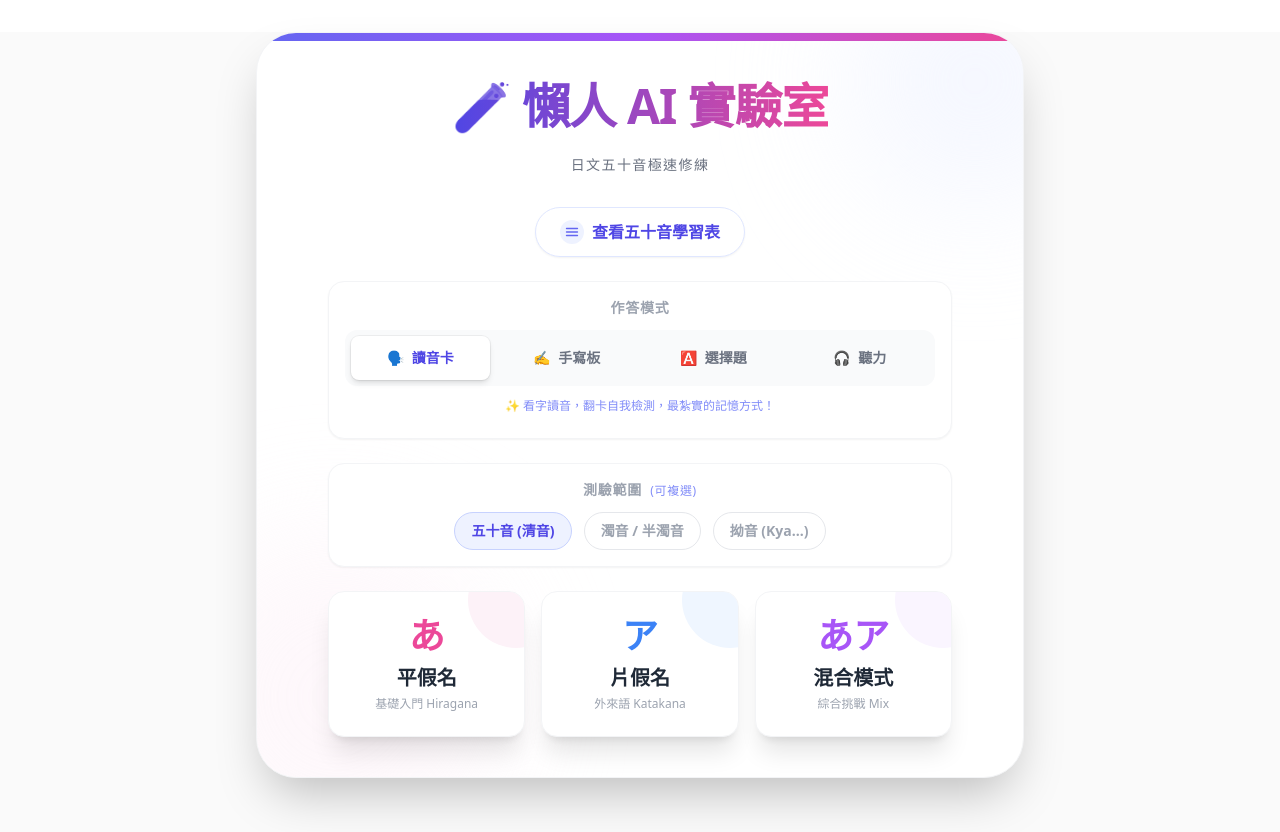
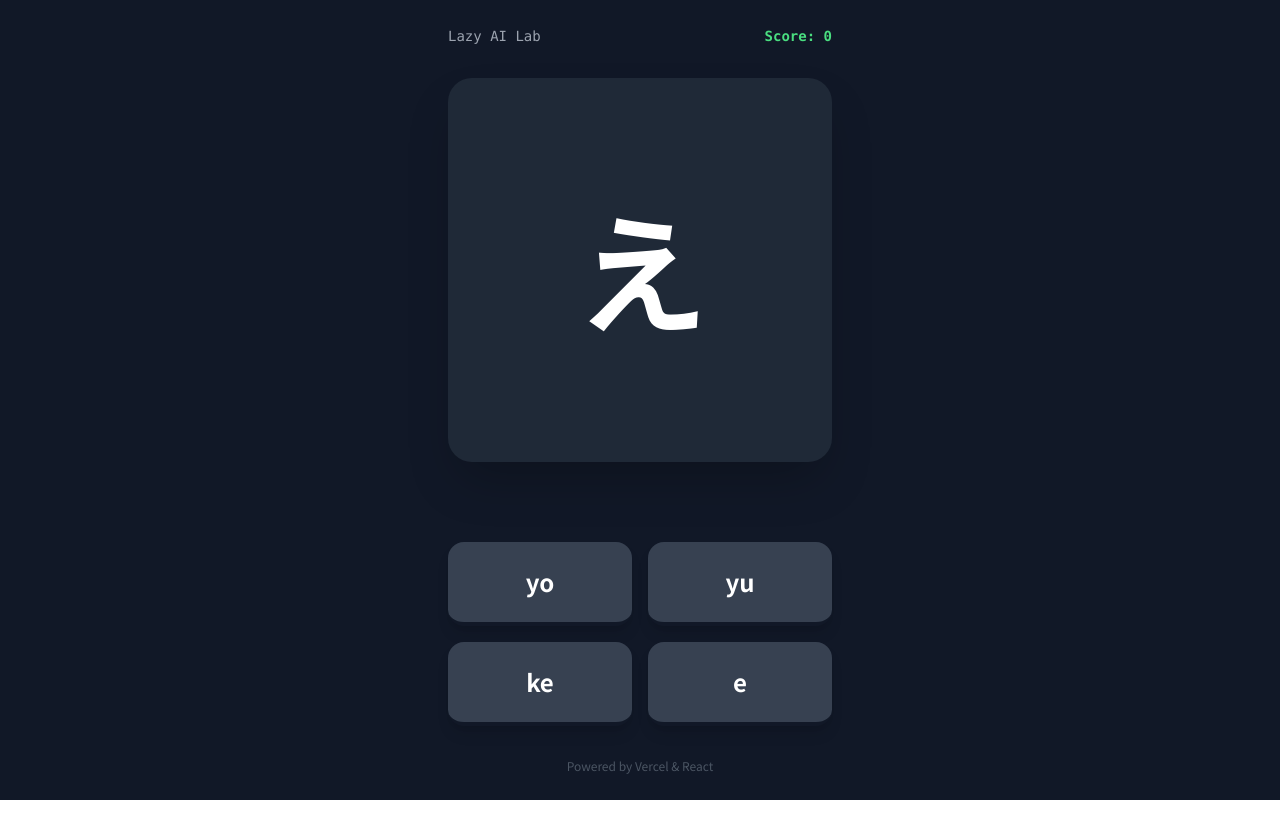
Before and after one commit to chiuhuang0415/lazy-boss-ai-japanese-app, a React (Vite) app: page / in a window 1280 px wide. After the commit the page ends 800 px from the top, so only its background shows below. Built offline with nearby package versions, Linux system fonts and the light colour scheme; no server answers.

Commit message:
Update App.tsx

```diff
--- a/App.tsx
+++ b/App.tsx
@@ -1,83 +1,113 @@
-import React, { useState } from 'react';
-import MainMenu from './components/MainMenu';
-import QuizBoard from './components/QuizBoard';
-import ResultScreen from './components/ResultScreen';
-import KanaChart from './components/KanaChart';
-import { ViewState, QuizResult, QuizSettings, KanaType, KanaCategory, QuizMode } from './types';
+import { useState, useEffect } from 'react';
 
-const App: React.FC = () => {
-  const [view, setView] = useState<ViewState>(ViewState.MENU);
-  // Default Settings
-  const [settings, setSettings] = useState<QuizSettings>({
-      kanaType: KanaType.HIRAGANA,
-      categories: [KanaCategory.SEION],
-      mode: QuizMode.CHOICE
-  });
-  const [lastResult, setLastResult] = useState<QuizResult | null>(null);
+// ------------------------------------------
+// 1. 資料區：直接把 50 音資料放在這裡，不依賴外部檔案
+// ------------------------------------------
+const KANA_DATA = [
+  { hiragana: 'あ', romaji: 'a' }, { hiragana: 'い', romaji: 'i' }, { hiragana: 'う', romaji: 'u' }, { hiragana: 'え', romaji: 'e' }, { hiragana: 'お', romaji: 'o' },
+  { hiragana: 'か', romaji: 'ka' }, { hiragana: 'き', romaji: 'ki' }, { hiragana: 'く', romaji: 'ku' }, { hiragana: 'け', romaji: 'ke' }, { hiragana: 'こ', romaji: 'ko' },
+  { hiragana: 'さ', romaji: 'sa' }, { hiragana: 'し', romaji: 'shi' }, { hiragana: 'す', romaji: 'su' }, { hiragana: 'せ', romaji: 'se' }, { hiragana: 'そ', romaji: 'so' },
+  { hiragana: 'た', romaji: 'ta' }, { hiragana: 'ち', romaji: 'chi' }, { hiragana: 'つ', romaji: 'tsu' }, { hiragana: 'て', romaji: 'te' }, { hiragana: 'と', romaji: 'to' },
+  { hiragana: 'な', romaji: 'na' }, { hiragana: 'に', romaji: 'ni' }, { hiragana: 'ぬ', romaji: 'nu' }, { hiragana: 'ね', romaji: 'ne' }, { hiragana: 'の', romaji: 'no' },
+  { hiragana: 'は', romaji: 'ha' }, { hiragana: 'ひ', romaji: 'hi' }, { hiragana: 'ふ', romaji: 'fu' }, { hiragana: 'へ', romaji: 'he' }, { hiragana: 'ほ', romaji: 'ho' },
+  { hiragana: 'ま', romaji: 'ma' }, { hiragana: 'み', romaji: 'mi' }, { hiragana: 'む', romaji: 'mu' }, { hiragana: 'め', romaji: 'me' }, { hiragana: 'も', romaji: 'mo' },
+  { hiragana: 'や', romaji: 'ya' }, { hiragana: 'ゆ', romaji: 'yu' }, { hiragana: 'よ', romaji: 'yo' },
+  { hiragana: 'ら', romaji: 'ra' }, { hiragana: 'り', romaji: 'ri' }, { hiragana: 'る', romaji: 'ru' }, { hiragana: 'れ', romaji: 're' }, { hiragana: 'ろ', romaji: 'ro' },
+  { hiragana: 'わ', romaji: 'wa' }, { hiragana: 'を', romaji: 'wo' }, { hiragana: 'ん', romaji: 'n' }
+];
 
-  const handleStart = (newSettings: QuizSettings) => {
-    setSettings(newSettings);
-    setView(ViewState.QUIZ);
+// ------------------------------------------
+// 2. 主程式區：完全獨立運作，不需要 AI，不需要 API Key
+// ------------------------------------------
+export default function App() {
+  // 遊戲狀態
+  const [current, setCurrent] = useState(KANA_DATA[0]);
+  const [options, setOptions] = useState<any[]>([]);
+  const [score, setScore] = useState(0);
+  const [msg, setMsg] = useState('');
+  const [shake, setShake] = useState(false);
+
+  // 出題邏輯：隨機選一題，並湊 3 個錯誤答案
+  const nextQuestion = () => {
+    const answer = KANA_DATA[Math.floor(Math.random() * KANA_DATA.length)];
+    let opts = [answer];
+    while (opts.length < 4) {
+      const wrong = KANA_DATA[Math.floor(Math.random() * KANA_DATA.length)];
+      // 確保選項不重複
+      if (!opts.find(o => o.romaji === wrong.romaji)) {
+        opts.push(wrong);
+      }
+    }
+    // 打亂選項順序
+    setOptions(opts.sort(() => Math.random() - 0.5));
+    setCurrent(answer);
+    setMsg('');
+    setShake(false);
   };
 
-  const handleComplete = (result: QuizResult) => {
-    setLastResult(result);
-    setView(ViewState.RESULT);
+  // 程式一啟動就出第一題
+  useEffect(() => {
+    nextQuestion();
+  }, []);
+
+  // 處理回答
+  const handleGuess = (romaji: string) => {
+    if (romaji === current.romaji) {
+      setScore(s => s + 1);
+      setMsg('✨ CORRECT! (正解)');
+      // 0.5 秒後自動下一題
+      setTimeout(nextQuestion, 500);
+    } else {
+      setMsg(`❌ 錯囉！答案是 ${current.romaji}`);
+      setShake(true);
+      // 手機震動
+      if (navigator.vibrate) navigator.vibrate(200);
+    }
   };
 
-  const handleExit = () => {
-     setView(ViewState.MENU);
-  };
+  // ------------------------------------------
+  // 3. 畫面區：黑底白字極簡風
+  // ------------------------------------------
+  return (
+    <div className="min-h-screen bg-gray-900 text-white flex flex-col items-center justify-center p-4">
+      <div className="w-full max-w-sm">
+        {/* 頂部資訊 */}
+        <div className="flex justify-between mb-8 text-gray-400 font-mono text-sm">
+          <span>Lazy AI Lab</span>
+          <span className="text-green-400 font-bold">Score: {score}</span>
+        </div>
 
-  const handleRetry = () => {
-    setView(ViewState.QUIZ);
-  };
+        {/* 大大的題目卡片 */}
+        <div className={`
+          bg-gray-800 rounded-3xl aspect-square flex items-center justify-center mb-6
+          border-4 transition-all duration-100 shadow-2xl
+          ${shake ? 'border-red-500 translate-x-1' : 'border-transparent'}
+        `}>
+          <span className="text-9xl font-bold select-none">{current.hiragana}</span>
+        </div>
 
-  const handleHome = () => {
-    setView(ViewState.MENU);
-  };
+        {/* 提示訊息 */}
+        <div className={`h-8 text-center font-bold mb-6 text-lg ${msg.includes('❌') ? 'text-red-400' : 'text-yellow-400'}`}>
+          {msg}
+        </div>
 
-  const handleOpenChart = () => {
-      setView(ViewState.CHART);
-  };
+        {/* 選項按鈕區 */}
+        <div className="grid grid-cols-2 gap-4">
+          {options.map((opt, i) => (
+            <button
+              key={i}
+              onClick={() => handleGuess(opt.romaji)}
+              className="bg-gray-700 hover:bg-gray-600 active:bg-gray-500 py-6 rounded-2xl text-2xl font-bold transition-all transform active:scale-95 shadow-lg border-b-4 border-gray-900 active:border-b-0 active:translate-y-1"
+            >
+              {opt.romaji}
+            </button>
+          ))}
+        </div>
 
-  return (
-    <div className="min-h-screen bg-[#FAFAFA] text-gray-800 font-sans selection:bg-indigo-100 selection:text-indigo-700">
-      <div className="max-w-3xl mx-auto min-h-screen relative bg-white sm:shadow-2xl sm:my-8 sm:min-h-[90vh] sm:rounded-[40px] overflow-hidden border border-gray-100">
-
-        {/* Background Decorative Elements */}
-        <div className="absolute top-0 left-0 w-full h-2 bg-gradient-to-r from-indigo-500 via-purple-500 to-pink-500 z-50"></div>
-        <div className="absolute -top-20 -right-20 w-64 h-64 bg-indigo-50 rounded-full blur-3xl opacity-60 pointer-events-none"></div>
-        <div className="absolute -bottom-20 -left-20 w-80 h-80 bg-pink-50 rounded-full blur-3xl opacity-60 pointer-events-none"></div>
-
-        <main className="relative z-10 h-full overflow-y-auto custom-scrollbar">
-          {view === ViewState.MENU && (
-            <MainMenu
-                onStart={handleStart}
-                onOpenChart={handleOpenChart}
-            />
-          )}
-          {view === ViewState.QUIZ && (
-            <QuizBoard
-                settings={settings}
-                onComplete={handleComplete}
-                onExit={handleExit}
-            />
-          )}
-          {view === ViewState.RESULT && lastResult && (
-            <ResultScreen
-                result={lastResult}
-                onRetry={handleRetry}
-                onHome={handleHome}
-            />
-          )}
-          {view === ViewState.CHART && (
-            <KanaChart onBack={handleHome} />
-          )}
-        </main>
+        <div className="mt-8 text-center text-gray-600 text-xs">
+          Powered by Vercel & React
+        </div>
       </div>
     </div>
   );
-};
-
-export default App;
+}
```
